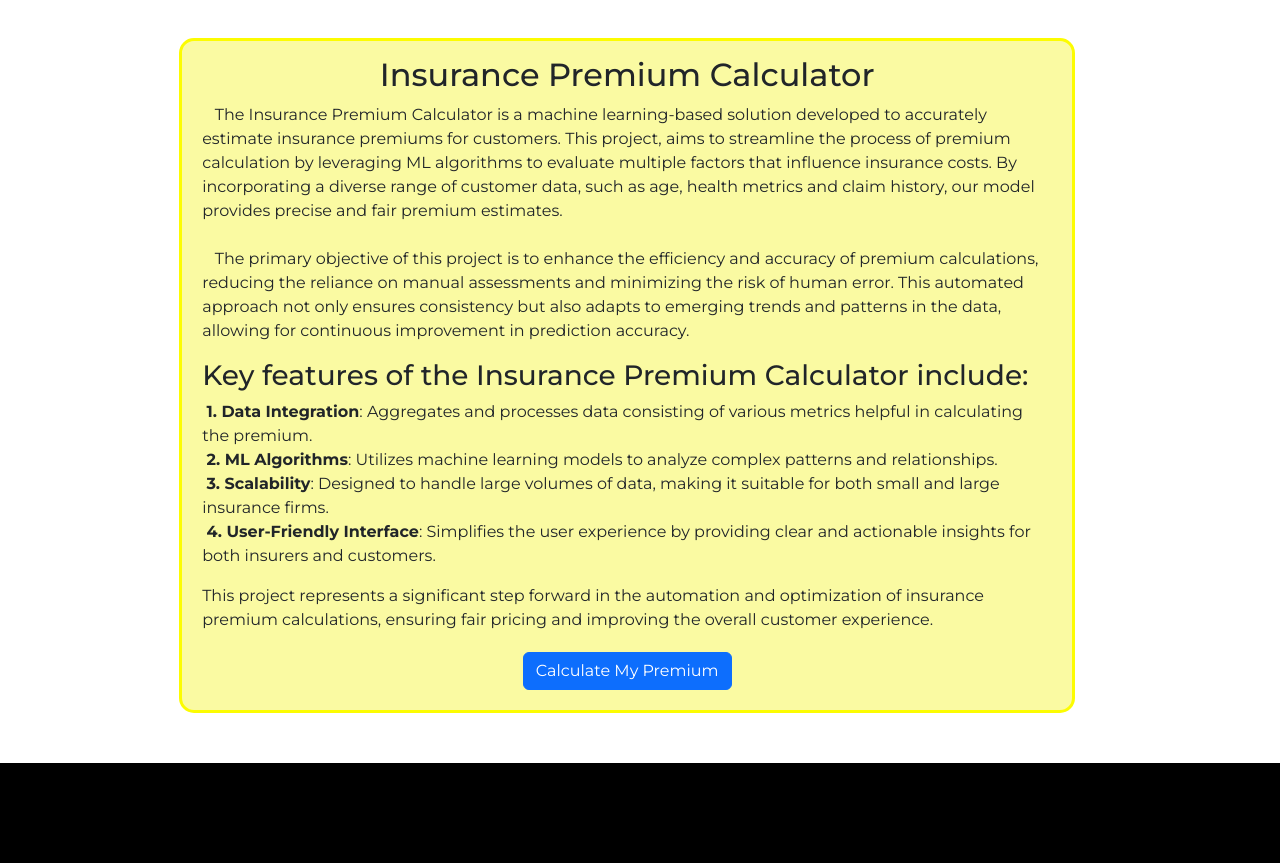
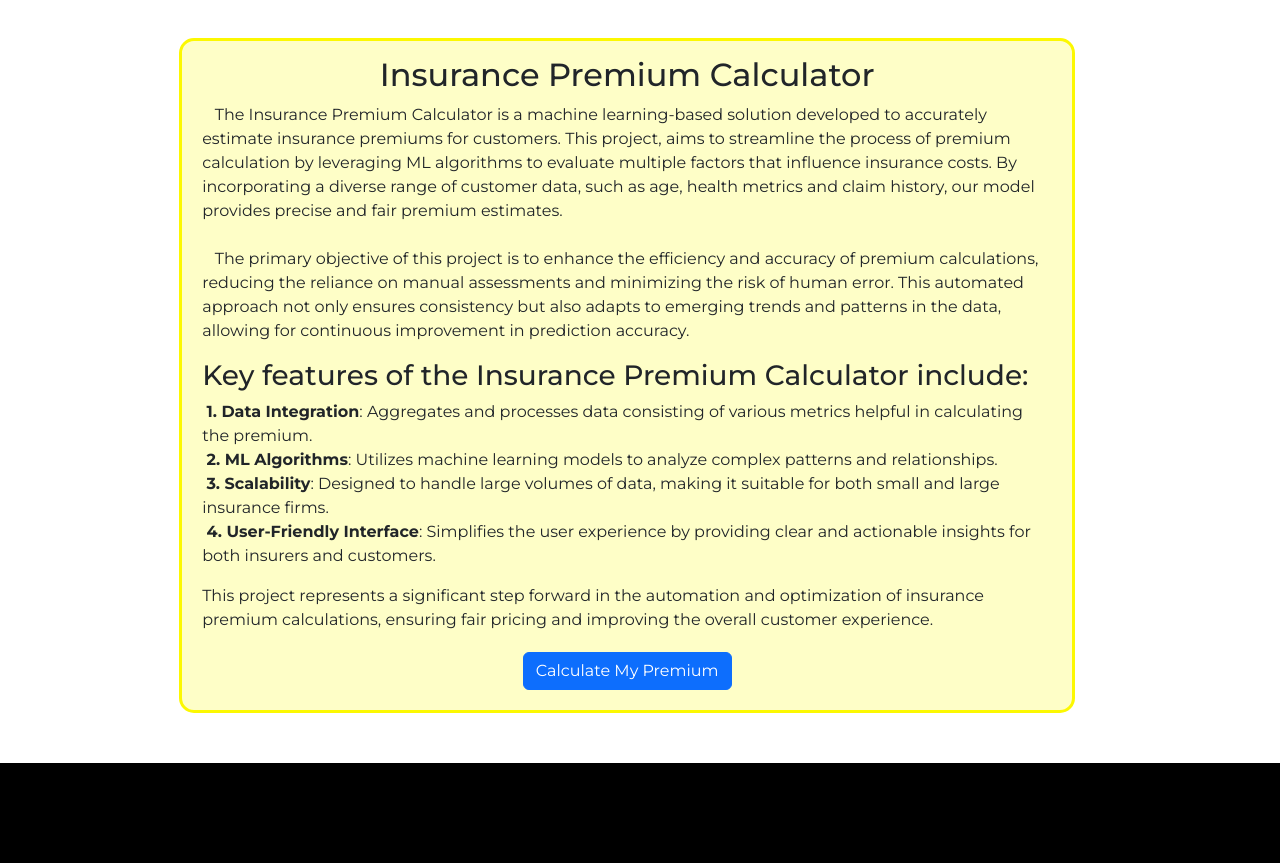
Before and after one commit to GAuravY19/customer-churn, a Flask app: page / in a window 1280 px wide. Shown: the part 56-919 px from the top of the page. Run offline with Flask 3, Linux system fonts and the light colour scheme.

Commit message:
Minor changes

```diff
--- a/deploy/static/home.css
+++ b/deploy/static/home.css
@@ -13,8 +13,8 @@ body{
 .introductionbody{
     height: 80%;
     width: 70%;
-    background-color: rgb(250, 250, 162);
-    border: 3px solid rgb(252, 252, 1);
+    background-color: rgb(254, 254, 199);
+    border: 3px solid rgb(252, 248, 1);
     border-radius: 15px;
     margin: 3% 0px 50px 14%;
     font-family: "Montserrat", sans-serif;
```
